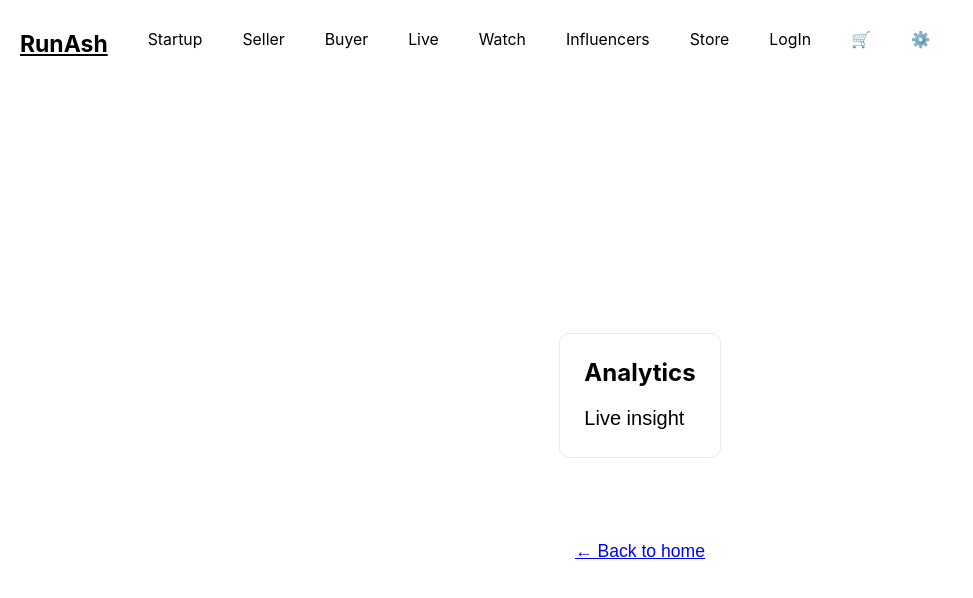
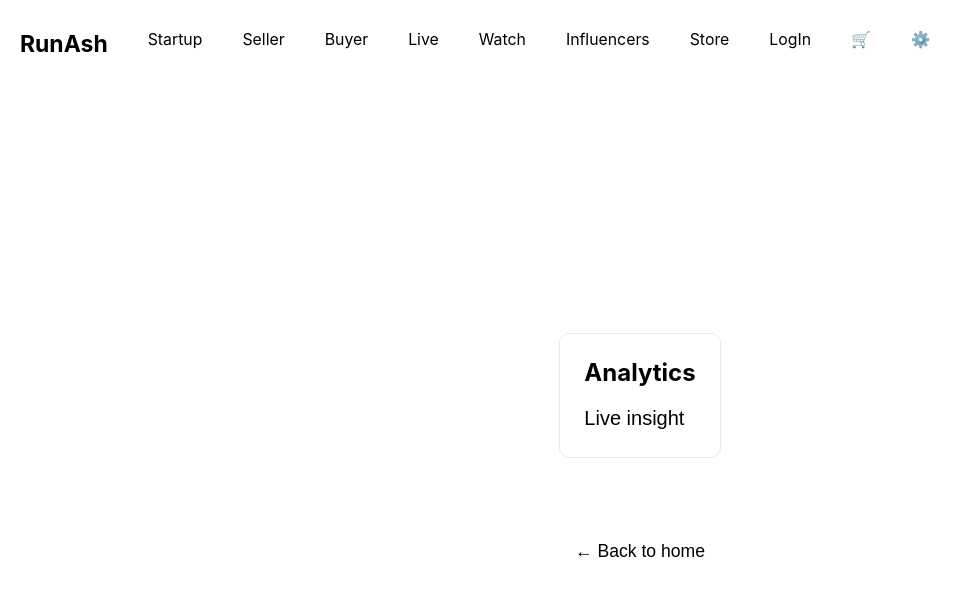
Before and after one commit to rammurmu/next, a Next.js app: page /analytics in a window 1280 px wide. Shown: the top 598 px of the page, without its empty margins (0-973 px from the left). Built offline with nearby package versions, Linux system fonts and the light colour scheme.

Commit message:
Update Navbar.css

```diff
--- a/components/Navbar.css
+++ b/components/Navbar.css
@@ -12,14 +12,12 @@ a {
 }
 
 a {
-  text-decoration: underline;
-  color: blue;
+  text-decoration: none;
 }
 
 .logo {
   margin: 0;
   font-size: 1.45em;
-  space: 20%;
 }
 
 .main-nav {
@@ -32,7 +30,7 @@ a {
 .main-nav a {
   padding: 15px 20px;
   text-transform: uppercase-lowercase;
-  text-align: left;
+  text-align: centre;
   display: flex;
 }
 
@@ -43,7 +41,7 @@ a {
 }
 
 .main-nav a:hover {
-  color: #EAEAEA;
+  color: #000;
 }
 
 .header {
```
